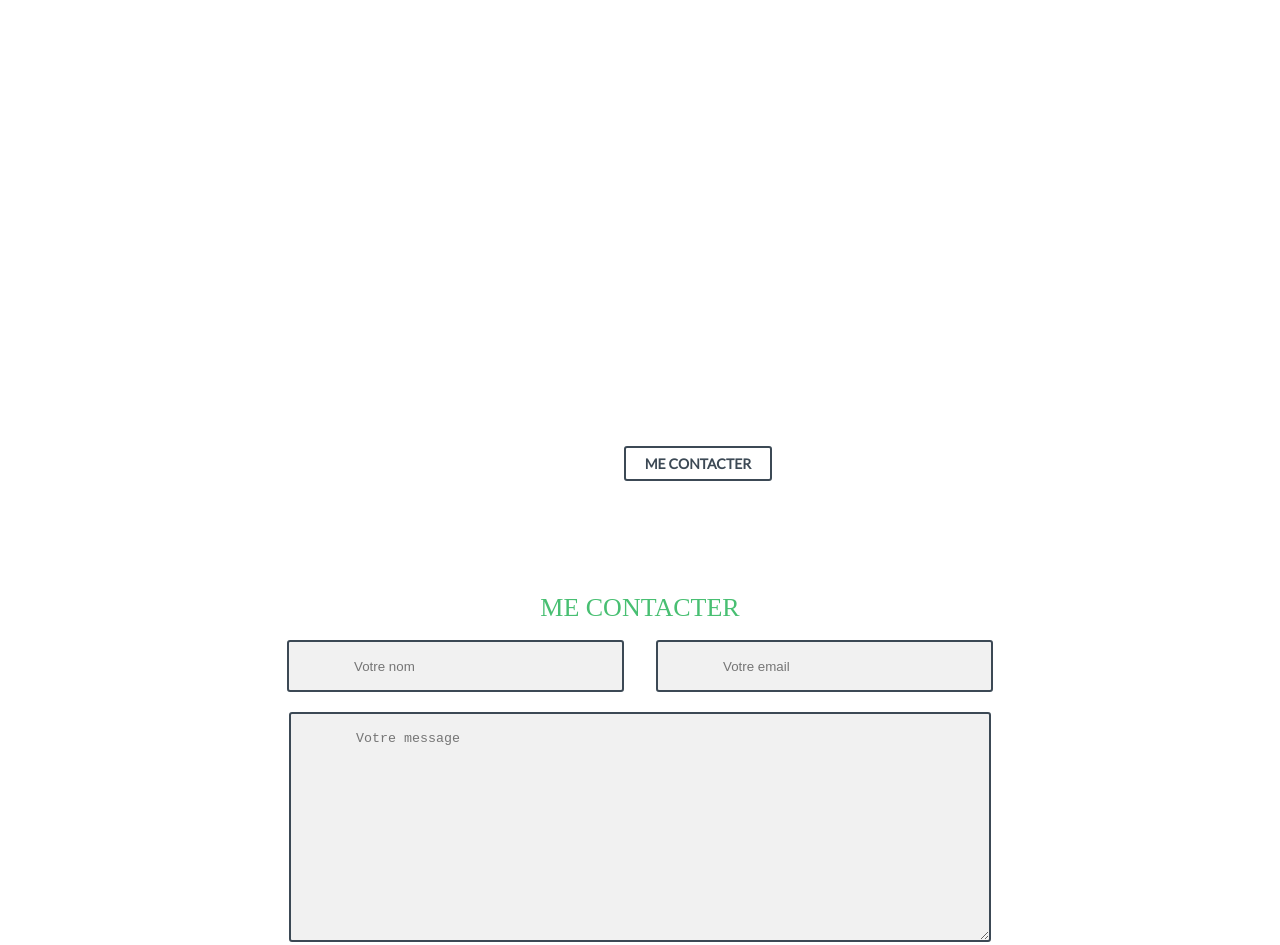
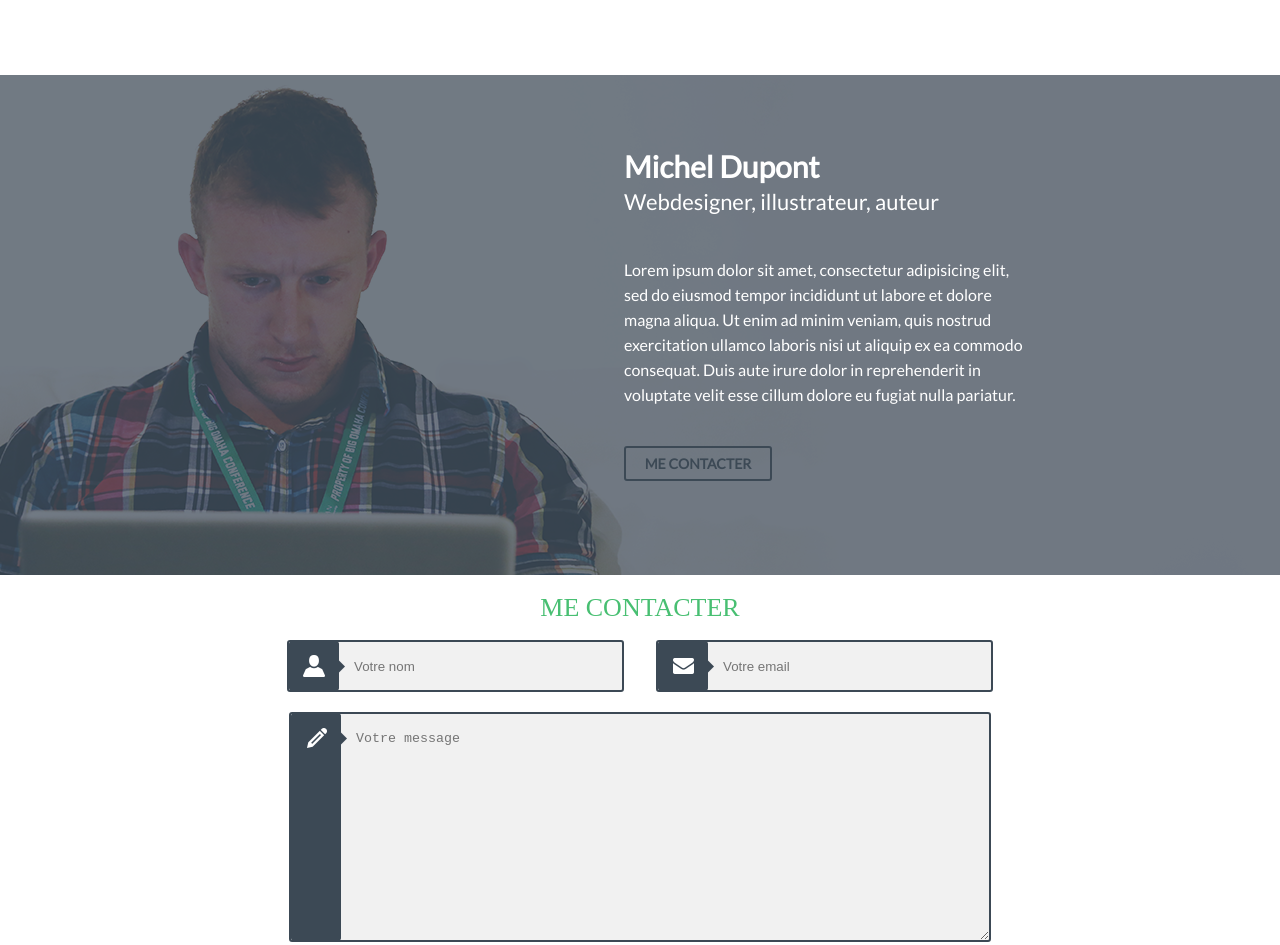
Before and after one commit to ba-krm-front-one/veligura-homework-9-foliak, a plain HTML site: page index.html in a window 1280 px wide. Shown: the part 1556-2501 px from the top of the page. Drawn offline with Linux system fonts and the light colour scheme.

Commit message:
end2 foliak

```diff
--- a/style.css
+++ b/style.css
@@ -3,7 +3,7 @@ body {
 	margin: auto;
 }
 .header-comp{
-	background: url("../Homework-9-poliac/img-foliac/computer.png") no-repeat center;
+	background: url(img-foliac/computer.png") no-repeat center;
 	height: 650px;
 }
 .container-header{
@@ -22,7 +22,7 @@ body {
 	padding-left: 40px;
 }
 .header-nav li:before{
-	content: url("../Homework-9-poliac/img-foliac/sep.png");
+	content: url("img-foliac/sep.png");
 	padding-right: 40px;
 }
 .header-nav a{
@@ -178,7 +178,7 @@ nav{
 	visibility: visible;
 }
 .section-text{
-	background: url("../Homework-9-poliac/img-foliac/men-computer.png") no-repeat center;
+	background: url("img-foliac/men-computer.png") no-repeat center;
 	max-width: 1920px;
 	height: 500px;
 	margin: auto;
@@ -270,12 +270,12 @@ nav{
 }
 .section-input-user{
 	padding-left: 65px;
-	background: url("../Homework-9-poliac/img-foliac/icon-user.png") no-repeat left;
+	background: url("img-foliac/icon-user.png") no-repeat left;
 	background-color: #f1f1f1;
 }
 .section-input-email{
 	padding-left: 65px;
-	background: url("../Homework-9-poliac/img-foliac/icon-email.png") no-repeat left;
+	background: url("img-foliac/icon-email.png") no-repeat left;
 	background-color: #f1f1f1;
 }
 .section-form-textaria{
@@ -283,7 +283,7 @@ nav{
 	padding-bottom: 20px;
 }
 .section-textarea{
-	background: url("../Homework-9-poliac/img-foliac/icon-message.png") no-repeat left;
+	background: url("img-foliac/icon-message.png") no-repeat left;
 	border-radius: 3px;
 	border-width: 2px;
 	border-color: #3c4955;
```
